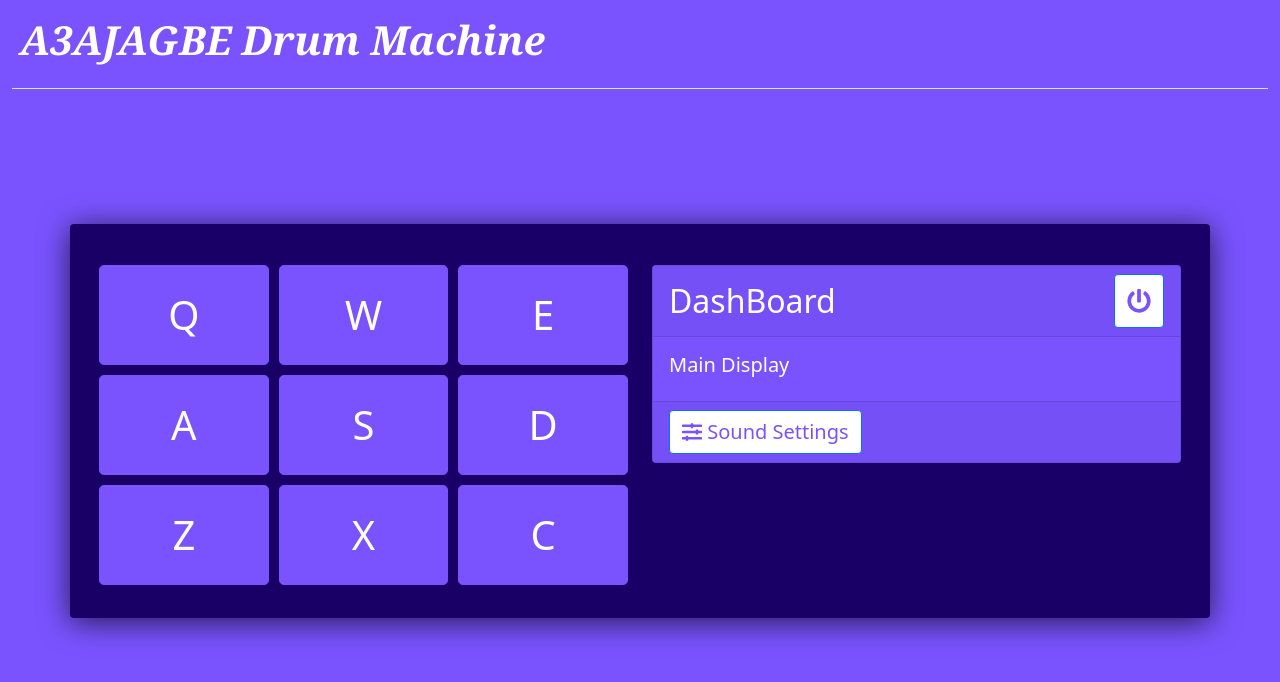
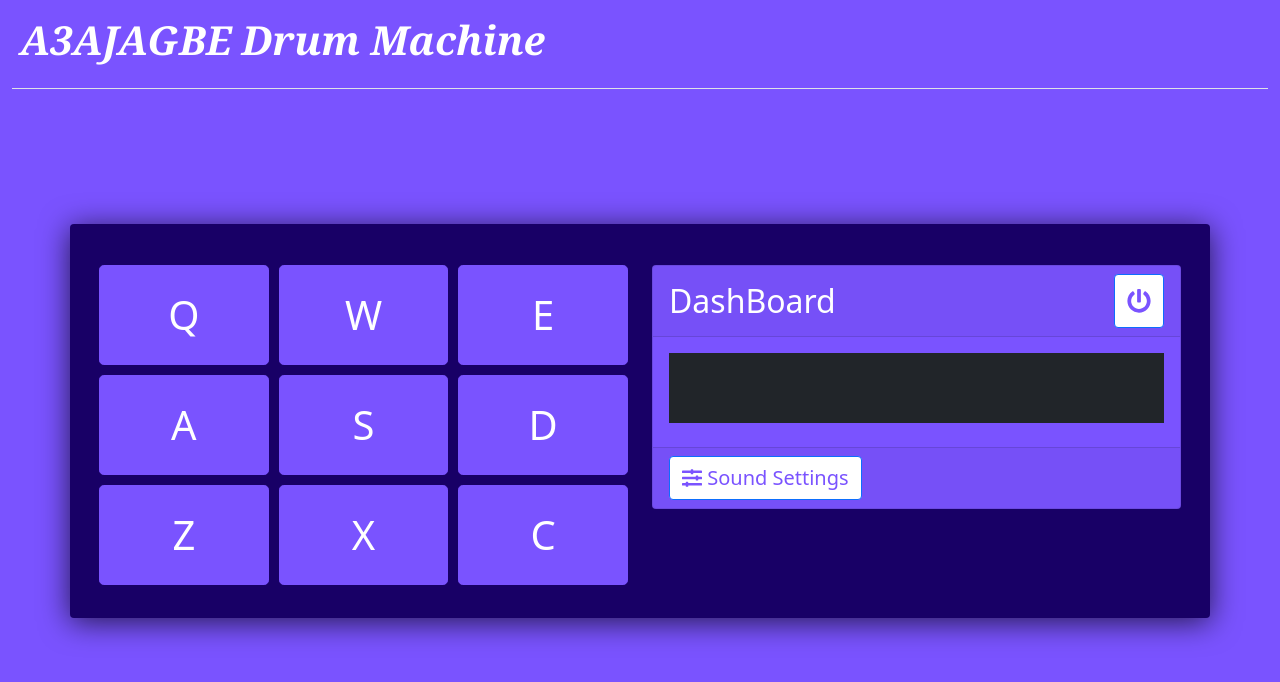
Before and after one commit to A3AJAGBE/react-drum-machine, a React (Create React App) app: page / in a window 1280 px wide. Shown: the top 682 px of the page. Built offline with nearby package versions, Linux system fonts and the light colour scheme.

Commit message:
Add screen class

```diff
--- a/src/App.css
+++ b/src/App.css
@@ -42,9 +42,14 @@ border: 1px solid rgba(24, 0, 102, 0.5);
     outline: none;
     box-shadow: none;
 }
+
 .theme-pwr-button, .theme-pwr-button:hover, .theme-pwr-button:focus {
     background-color: #ffffff;
     color: #7A53FF;
     outline: none;
     box-shadow: none;
 }
+
+.screen {
+    min-height: 70px;
+}
--- a/src/App.js
+++ b/src/App.js
@@ -178,6 +178,7 @@ const SoundsCtrl = (props) => {
 }
 
 const App = () => {
+	const [screenDisplay, setScreenDisplay] = React.useState("");
 	const [soundTitle, setSoundTitle] = React.useState("heaterKit");
 	const [sounds, setSounds] = React.useState(SOUNDS[soundTitle]);
 
@@ -215,8 +216,7 @@ const App = () => {
 
 								</Card.Header>
 								<Card.Body>
-									<Card.Title>Main Display</Card.Title>
-
+									<Card.Title className="bg-dark p-3 screen">{screenDisplay}</Card.Title>
 								</Card.Body>
 								<Card.Footer>
 									<SoundsCtrl changeSounds={changeSounds} />
```
